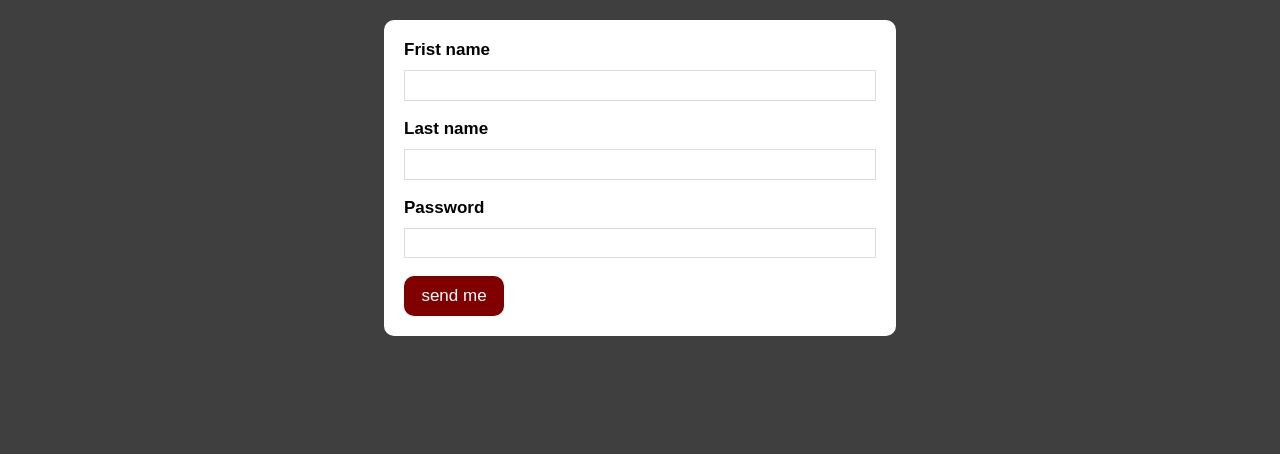
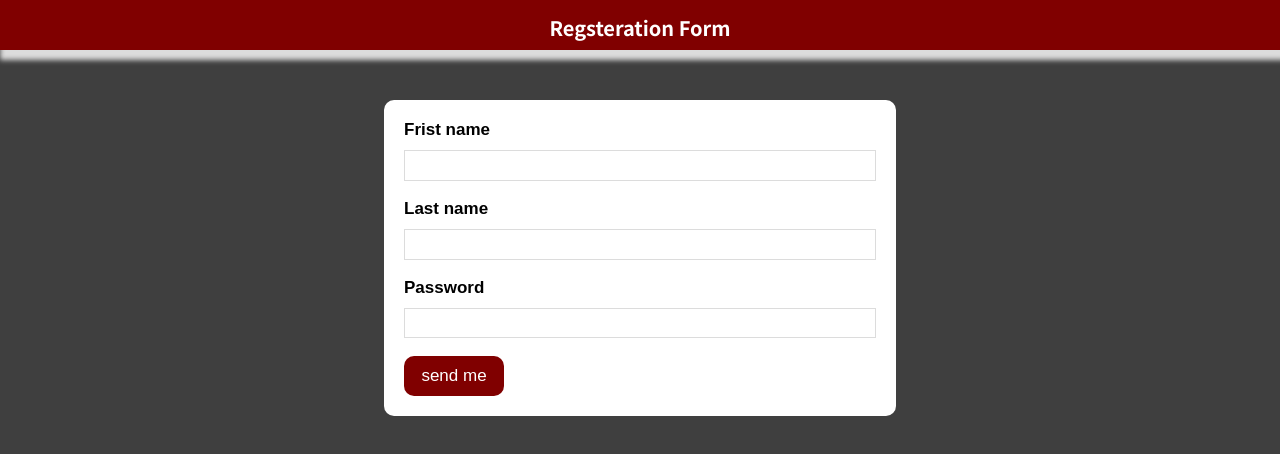
Before and after one commit to MahsumaRezai/Data_vaildation, a React (Create React App) app: page / in a window 1280 px wide. Shown: the top 454 px of the page. Built offline with nearby package versions, Linux system fonts and the light colour scheme.

Commit message:
work on head section

```diff
--- a/src/App.js
+++ b/src/App.js
@@ -1,8 +1,10 @@
 import AddUser from "./componets/AddUser/AddUser";
+import Header from "./componets/UI/Header";
 
 const App = () => {
   return (
     <div>
+      <Header/>
       <AddUser />
     </div>
   )
--- a/src/componets/UI/Card.module.css
+++ b/src/componets/UI/Card.module.css
@@ -4,6 +4,6 @@
     box-shadow: 0 2px 8px reba(0, 0, 0, 0.26);
     width: 40%;
     margin: auto;
-    margin-top: 20px;
+    margin-top: 100px;
     padding: 20px;
 }
--- /dev/null
+++ b/src/componets/UI/Header.js
@@ -0,0 +1,15 @@
+import { Fragment } from "react";
+import classes from './Header.module.css'
+
+const Header = () => {
+    return (
+        <Fragment>
+            <div className={classes.head}>
+                <h1 className={classes.title}>Regsteration Form</h1>
+
+            </div>
+
+        </Fragment>
+    )
+}
+export default Header;
--- /dev/null
+++ b/src/componets/UI/Header.module.css
@@ -0,0 +1,16 @@
+.head {
+    font: inherit;
+    width: 100%;
+    background: maroon;
+    height: 50px;
+    box-shadow: 5px 5px 5px 5px gainsboro;
+    position: fixed;
+    top: 0%;
+    left: 0%;
+}
+
+.title {
+    font-size: 20px;
+    text-align: center;
+    color: white;
+}
```
